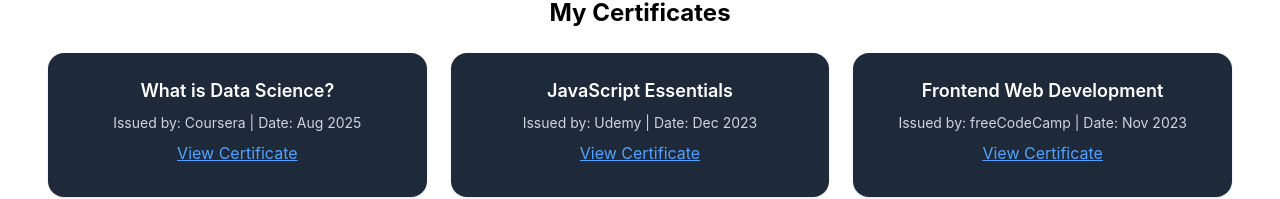
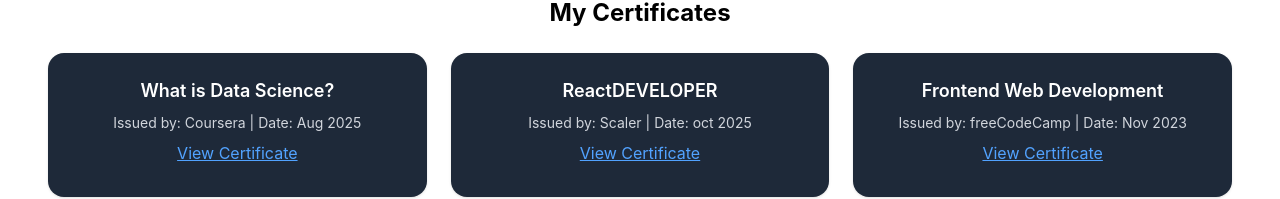
Before and after one commit to AMITABHA7430/MYpersonalPortfolio, a React (Vite) app: page /MYpersonalPortfolio/cirtificate in a window 1280 px wide. Shown: the part 143-342 px from the top of the page. Built offline with nearby package versions, Linux system fonts and the light colour scheme.

Commit message:
Update cirtificate.jsx

```diff
--- a/src/components/cirtificate/cirtificate.jsx
+++ b/src/components/cirtificate/cirtificate.jsx
@@ -23,12 +23,12 @@
         </div>
         {/* Certificate 2 */}
         <div className="p-6 bg-gray-800 text-white rounded-2xl shadow hover:shadow-lg transition">
-          <h2 className="text-lg font-semibold mb-2">JavaScript Essentials</h2>
+          <h2 className="text-lg font-semibold mb-2">ReactDEVELOPER</h2>
           <p className="text-sm text-gray-300 mb-2">
-            Issued by: Udemy | Date: Dec 2023
+            Issued by: Scaler | Date: oct 2025
           </p>
           <a
-            href="https://www.udemy.com/certificate/EXAMPLE2"
+            href="https://moonshot.scaler.com/s/sl/sN6kmb5rF7"
             target="_blank"
             rel="noopener noreferrer"
             className="text-blue-400 underline block mb-2"
```
